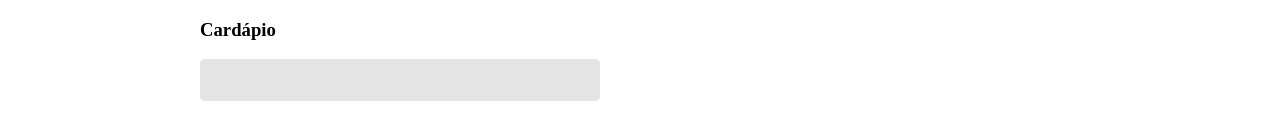
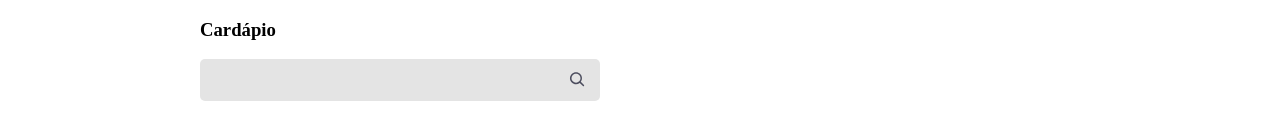
Before and after one commit to MoreiraRamires/nonnaVera, a React (Create React App) app: page / in a window 1280 px wide. Shown: the part 1594-1733 px from the top of the page. Built offline with nearby package versions, Linux system fonts and the light colour scheme; a web font is replaced by a local one.

Commit message:
icon buscador'

```diff
--- a/package.json
+++ b/package.json
@@ -13,6 +13,7 @@
     "normalize.css": "^8.0.1",
     "react": "^18.2.0",
     "react-dom": "^18.2.0",
+    "react-icons": "^4.4.0",
     "react-scripts": "5.0.1",
     "typescript": "^4.7.4",
     "web-vitals": "^2.1.4"
--- a/src/pages/Cardapio/Buscador/index.tsx
+++ b/src/pages/Cardapio/Buscador/index.tsx
@@ -1,6 +1,6 @@
 import React from 'react'
 import styles from './Buscador.module.scss';
-
+import {CgSearch} from 'react-icons/cg'
 interface Props {
   busca: string;
   setBusca: React.Dispatch<React.SetStateAction<string>>
@@ -11,8 +11,8 @@ export default function Buscador({busca,setBusca}: Props ){
 
   return(
     <div className={styles.buscador}>
-      <input type="text"  value ={busca} onChange={(event) => setBusca(event.target.value)}/>
-
+      <input  value ={busca} onChange={(event) => setBusca(event.target.value)}/>
+      <CgSearch size={20} color ='#4c4d5e'/>
     </div>
   )
 
```
Also changed, not shown: 1 other file (tests, documents, lock files or other folders).
